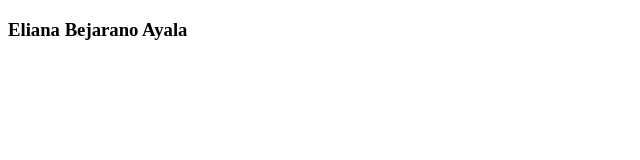
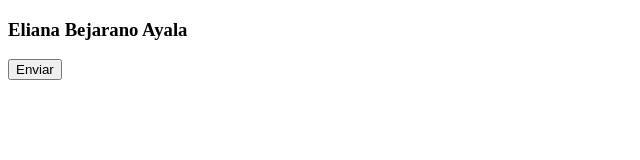
Before and after one commit to e9791/Sisposw, a plain HTML site: page index.html in a window 1280 px wide. Shown: the whole page, without its empty margins (0-640 px from the left). Drawn offline with Linux system fonts and the light colour scheme.

Commit message:
Se agrego formulario

```diff
--- a/index.html
+++ b/index.html
@@ -8,5 +8,10 @@
 <body>
     <h3>Eliana Bejarano Ayala</h3>
 
+    <form action="#" method="">
+    <input type="submit" value="Enviar">
+
+    </form>
+
 </body>
 </html>
```
